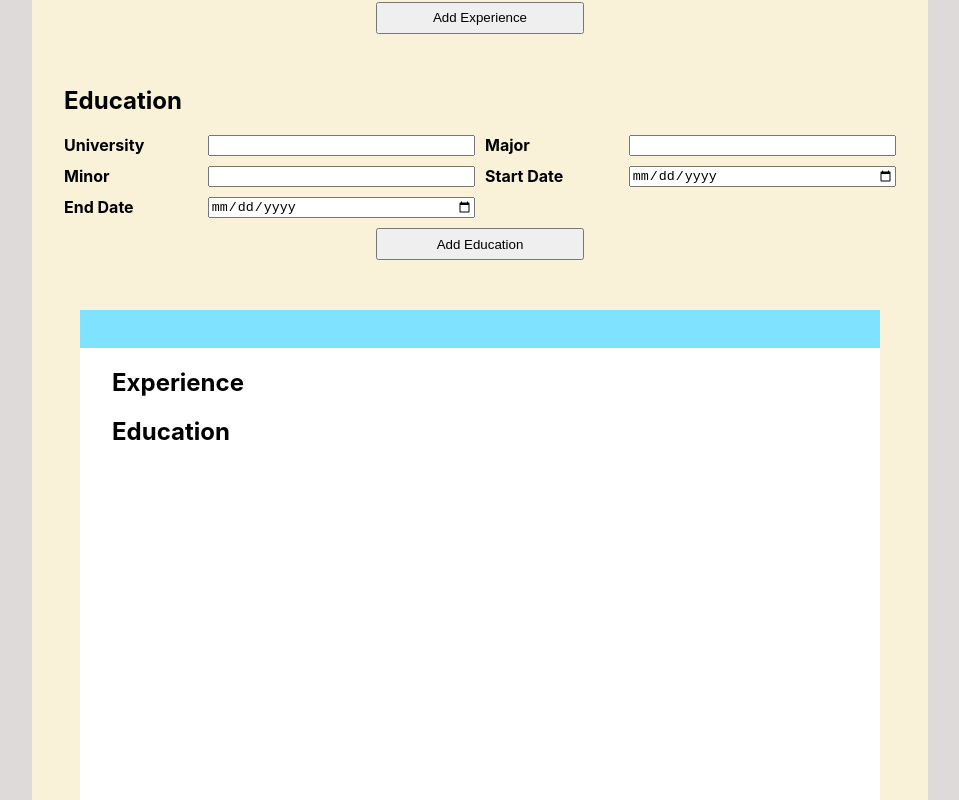
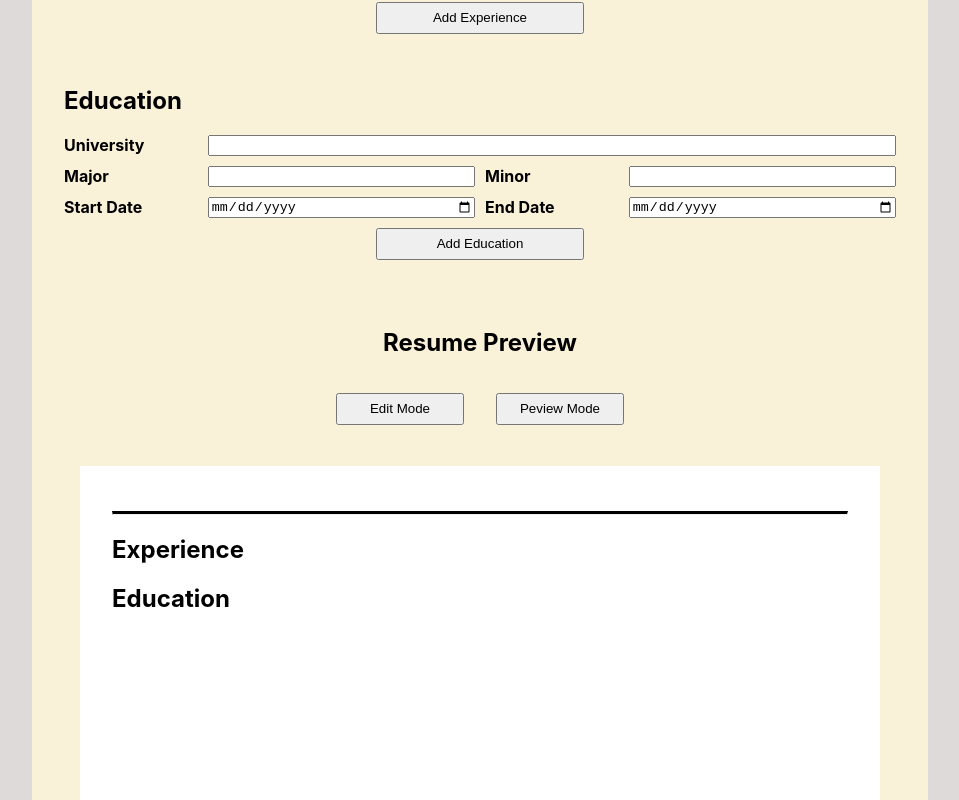
Before and after one commit to TylerWSchnabel/CV-project, a React (Create React App) app in the folder cv-project/: page / in a window 1280 px wide. Shown: the part 740-1540 px from the top of the page, without its empty margins (160-1119 px from the left). Built offline with nearby package versions, Linux system fonts and the light colour scheme.

Commit message:
Fixed the delete button

```diff
--- a/cv-project/src/App.css
+++ b/cv-project/src/App.css
@@ -58,7 +58,6 @@ body{
 .head {
   display: grid;
   grid-row: 1fr 1fr;
-  background-color: rgb(127, 227, 255);
   text-align: center;
 }
 .contactInfo{
@@ -68,21 +67,43 @@ body{
 
 
 
+
 #aboutDiv {
   text-align: center;
 }
 
+#schoolInput {
+  grid-column: 2 / span 3;
+}
+
 .resumeContainer {
   display: grid;
+  padding-top: 3rem;
 }
 
 .resume {
-  margin-top: 50px;
-  width: 800px;
-  height: 1100px;
+  margin-top: 25px;
+  min-width: 800px;
+  min-height: 1100px;
   background-color: white;
   justify-self: center;
   margin-bottom: 50Px;
+  padding-bottom: 2rem;
+}
+
+.resumeTitle {
+  justify-self: center;
+  font-weight: bold;
+}
+
+.previewBtnsDiv {
+  justify-self: center;
+}
+
+.previewBtns {
+  width: 8rem;
+  height: 2rem;
+  margin: 1rem;
 }
 
 .resumeMain {
@@ -96,14 +117,28 @@ body{
 
 .description {
   white-space: pre-line;
+  grid-column: 1 / span 4;
+}
+
+.sectionDivider {
+  border-top: solid;
 }
 
 .experienceDiv{
-  display: grid;
-  grid-template-columns: 1fr 1fr 1fr;
+ display: grid;
+}
+
+.company {
+  grid-column: 1/ span 4;
 }
 
 .dates {
   display: grid;
   grid-template-columns: 1fr 1fr;
 }
+
+.resumeBtns {
+  display: grid;
+  grid-template-columns: 1fr 1fr;
+  gap: 2rem;
+}
--- a/cv-project/src/App.js
+++ b/cv-project/src/App.js
@@ -26,14 +26,30 @@ class App extends Component {
         };
 
         this.removeEducation = this.removeEducation.bind(this);
+        this.removeExperience = this.removeExperience.bind(this);
+
+
+    }
+
+    removeExperience = (id) => {
+        this.setState( {
+            workHistory: this.state.workHistory.filter(degree=> degree.id !== id)
+        })
     };
 
-    removeEducation =(id) => {
-        this.setState({education: this.state.education.filter(function(degree) {
-            return degree !== degree.id;
-    })})};
+    editExperience = () => {
 
+    }
 
+    removeEducation = (id) => {
+        this.setState( {
+            education: this.state.education.filter(experience=> experience.id !== id)
+        })
+    };
+
+    editEducation = () => {
+
+    }
 
     infoChange = (e) => {
         this.setState({
@@ -100,7 +116,19 @@ class App extends Component {
         })
     }
 
+    previewMode = ()=> {
+        let divs = document.getElementsByClassName('resumeBtns');
+        for (let i=0; i< divs.length; i++){
+            divs[i].style.display = 'none';
+        }
+    }
 
+    editMode = ()=>{
+        let divs = document.getElementsByClassName('resumeBtns');
+        for (let i=0; i< divs.length; i++){
+                divs[i].style.display = 'grid';
+        }
+    }
 
 
     render() {
@@ -232,6 +260,11 @@ class App extends Component {
                     </form>
                 </div>
                 <div className='resumeContainer'>
+                    <h2 className='resumeTitle'>Resume Preview</h2>
+                    <div className='previewBtnsDiv'>
+                        <button onClick={this.editMode} className='previewBtns'>Edit Mode</button>
+                        <button onClick={this.previewMode} className='previewBtns'>Peview Mode</button>
+                    </div>
                     <div className='resume'>
                         <div className='resumeHead'>
                             <Header name = {this.state.fullName} phone = {this.state.phoneNumber} email = {this.state.email} linkedIn = {this.state.linkedIn} about = {this.state.about}/>
@@ -239,9 +272,9 @@ class App extends Component {
                         <div className='resumeMain'>
                             <About about = {this.state.about}/>
                             <h2 className='secHead'>Experience</h2>
-                            <Experience  workHistory={workHistory}/>
+                            <Experience  workHistory={workHistory} removeExperience={this.removeExperience}/>
                             <h2 className='secHead'>Education</h2>
-                            <Education  education={education}/>
+                            <Education  education={education} removeEducation={this.removeEducation}/>
                         </div>
                     </div>
                 </div>
@@ -249,6 +282,7 @@ class App extends Component {
             </div>
         )
     }
+
 }
 
 export default App;
--- a/cv-project/src/components/About.js
+++ b/cv-project/src/components/About.js
@@ -10,6 +10,7 @@ class About extends Component {
     render(){
         return(
             <div id="aboutDiv">
+                <hr className="sectionDivider"></hr>
                 <p id="about">
                     {this.props.about}
                 </p>
--- a/cv-project/src/components/Education.js
+++ b/cv-project/src/components/Education.js
@@ -3,9 +3,7 @@ import React from "react";
 
 const Education = (props) => {
 
-    const { education } = props;
-
-
+    const { education, removeEducation  } = props;
 
     return(
         <div className="educationDiv">
@@ -15,19 +13,20 @@ const Education = (props) => {
                                 <h3>{degree.school}</h3>
                             </div>
                             <div className="major">
+                                <p>Major :</p>
                                 <p>{degree.major}</p>
                             </div>
                             <div className="minor">
+                                <p>Minor :</p>
                                 <p>{degree.minor}</p>
                             </div>
                             <div className="degreeStartDate">
-                                <p>{degree.startDate}</p>
+                                <p>{degree.startDate} to {degree.endDate}</p>
                             </div>
-                            <div className="degreeEndDate">
-                                <p>{degree.endDate}</p>
+                            <div className="resumeBtns">
+                                <button className="editEducation" >Edit Education</button>
+                                <button className="deleteEducation" onClick={()=>removeEducation(degree.id)}>Delete Education</button>
                             </div>
-                            <button className="editEducation" >Edit Education</button>
-                            <button className="deleteEducation">Delete Education</button>
                         </div>
             })}
         </div>
--- a/cv-project/src/components/Experience.js
+++ b/cv-project/src/components/Experience.js
@@ -2,7 +2,7 @@
 import React from "react";
 
 const Experience = (props) => {
-    const { workHistory } = props;
+    const { workHistory, removeExperience } = props;
 
 
     return(
@@ -12,6 +12,7 @@ const Experience = (props) => {
                             <div className="company">
                                 <h3>{experience.company}</h3>
                             </div>
+                            <div className="experienceInfo">
                                 <div className="position">
                                     <p>{experience.position}</p>
                                 </div>
@@ -23,12 +24,13 @@ const Experience = (props) => {
                                         <p>{experience.endDate}</p>
                                     </div>
                                 </div>
+                            </div>
                             <div className="description">
                                 <p>{experience.description}</p>
                             </div>
-                            <div className="editButtons">
+                            <div className="resumeBtns">
                                 <button className="editExperience">Edit Experience</button>
-                                <button className="deleteExperience">Delete Experience</button>
+                                <button className="deleteExperience" onClick={()=>removeExperience(experience.id)}>Delete Experience</button>
                             </div>
                         </div>
             })}
```
Lines whose indentation alone changed are shown as unchanged.
